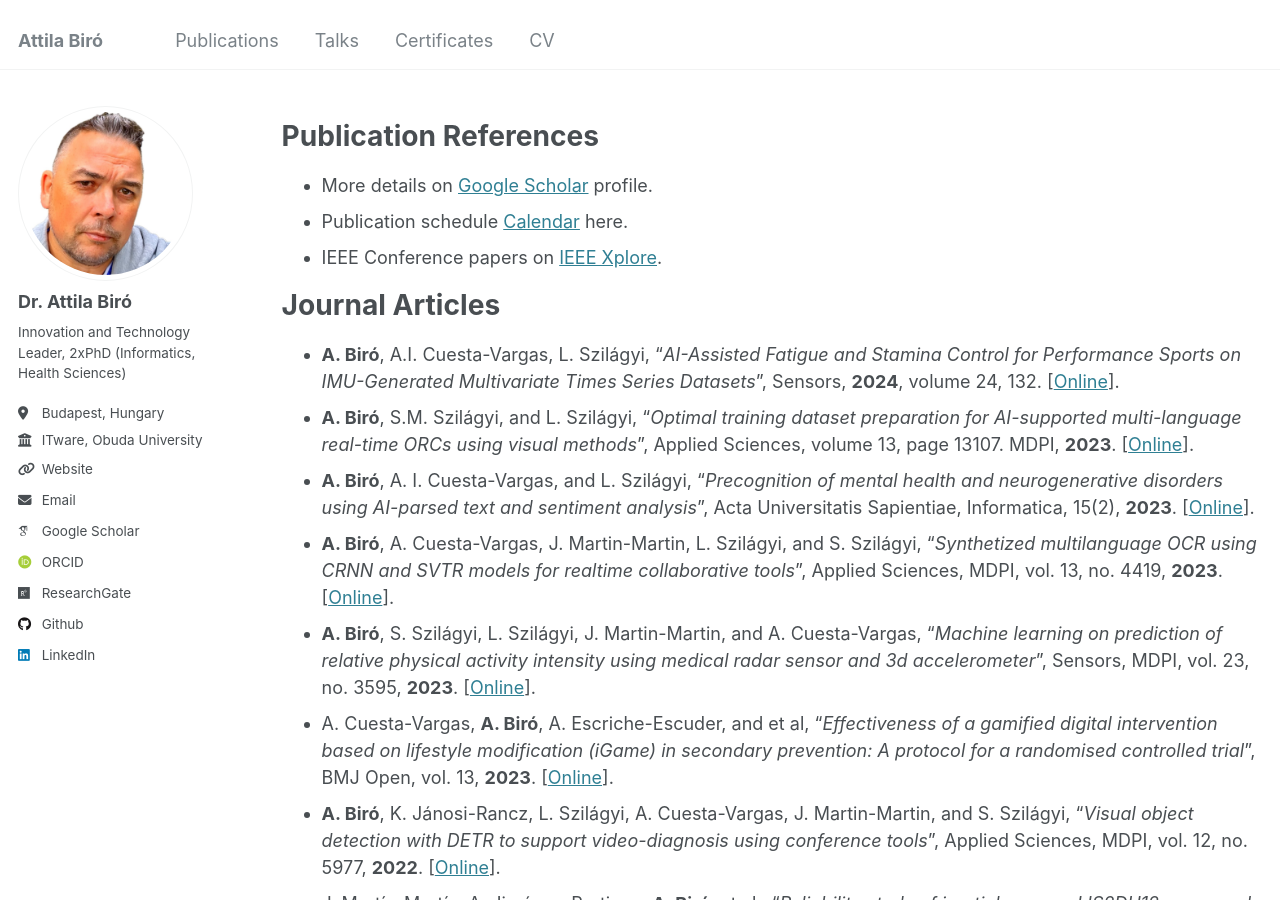
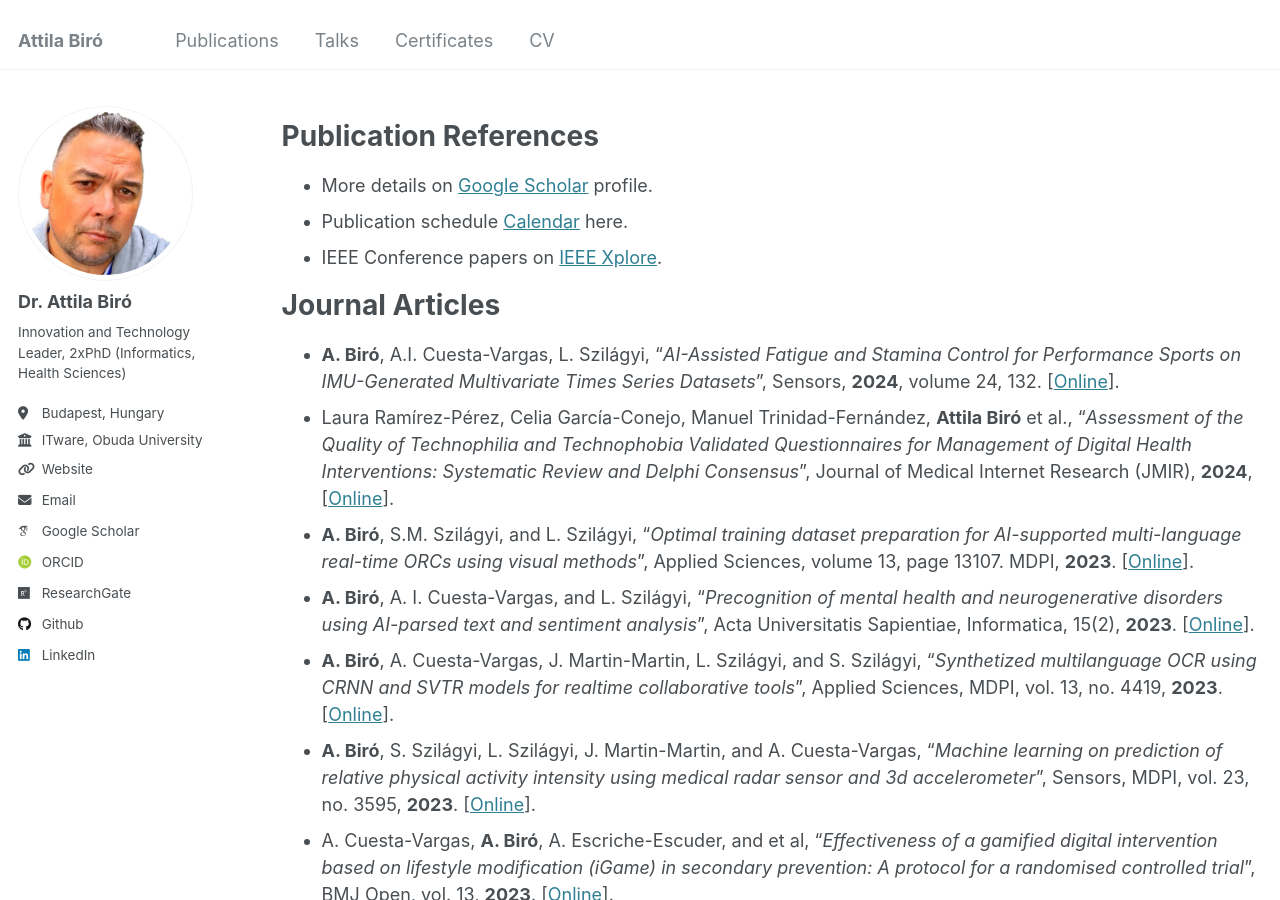
Before and after one commit to biroka/biroka.github.io, a Jekyll site: the page built from _pages/publications.md, in a window 1280 px wide and 900 px high. Built offline with Jekyll 4.4.1, drawn with Linux system fonts in a browser that asks for light colours; some web fonts are replaced.

Commit message:
Update publications.md

```diff
--- a/_pages/publications.md
+++ b/_pages/publications.md
@@ -19,6 +19,7 @@ Publication References
 Journal Articles
 ======
 * **A. Biró**, A.I. Cuesta-Vargas, L. Szilágyi, "_AI-Assisted Fatigue and Stamina Control for Performance Sports on IMU-Generated Multivariate Times Series Datasets_", Sensors, **2024**, volume 24, 132. [<a target="_new" href="https://doi.org/10.3390/s24010132">Online</a>].
+* Laura Ramírez-Pérez, Celia García-Conejo, Manuel Trinidad-Fernández, **Attila Biró** et al., "_Assessment of the Quality of Technophilia and Technophobia Validated Questionnaires for Management of Digital Health Interventions: Systematic Review and Delphi Consensus_", Journal of Medical Internet Research (JMIR), **2024**, [<a target="_new" href="https://preprints.jmir.org/preprint/59712">Online</a>].
 * **A. Biró**, S.M. Szilágyi, and L. Szilágyi, "_Optimal training dataset preparation for AI-supported multi-language real-time ORCs using visual methods_", Applied Sciences, volume 13, page 13107. MDPI, **2023**. [<a target="_new" href="https://doi.org/10.3390/app132413107">Online</a>].
 * **A. Biró**, A. I. Cuesta-Vargas, and L. Szilágyi, "_Precognition of mental health and neurogenerative disorders using AI-parsed text and sentiment analysis_", Acta Universitatis Sapientiae, Informatica, 15(2), **2023**. [<a target="_new" href="https://doi.org/10.2478/ausi-2023-0022">Online</a>].
 * **A. Biró**, A. Cuesta-Vargas, J. Martin-Martin, L. Szilágyi, and S. Szilágyi, “_Synthetized multilanguage OCR using CRNN and SVTR models for realtime collaborative tools_”, Applied Sciences, MDPI, vol. 13, no. 4419, **2023**. [<a target="_new" href="https: //doi.org/10.3390/app13074419">Online</a>].
```
